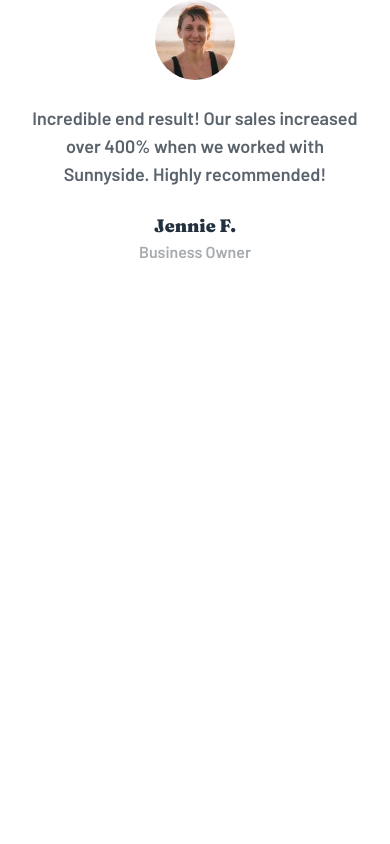
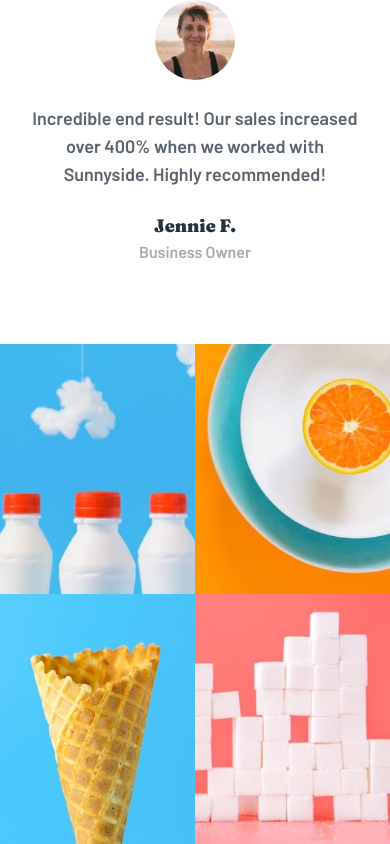
Before and after one commit to MaorBezalel/landing-pages, a React (Vite) app: page /sunnyside in a window 390 px wide. Shown: the part 4128-4972 px from the top of the page. Before the commit the page ends 4472 px from the top, so only its background shows below. Built offline with nearby package versions, Linux system fonts and the light colour scheme.

Commit message:
chore: Update image gallery responsiveness for different viewports

```diff
--- a/src/pages/sunnyside/Sunnyside.page.tsx
+++ b/src/pages/sunnyside/Sunnyside.page.tsx
@@ -436,15 +436,40 @@ export default function SunnysidePage() {
                     </div>
                 </section>
 
-                {/* <section
-                    id="images"
-                    className="grid w-full grid-cols-[repeat(4,1fr)] gap-0"
+                <section
+                    id="image-gallery"
+                    className="grid w-full grid-cols-[repeat(4,1fr)] gap-0
+                    tablet-sm:grid-cols-2 tablet-sm:grid-rows-2"
                 >
-                    <div className="h-[600px] bg-[url('@/assets/sunnyside/images/desktop/image-gallery-milkbottles.jpg')] bg-cover bg-center bg-no-repeat" />
-                    <div className="h-[600px] bg-[url('@/assets/sunnyside/images/desktop/image-gallery-orange.jpg')] bg-cover bg-center bg-no-repeat" />
-                    <div className="h-[600px] bg-[url('@/assets/sunnyside/images/desktop/image-gallery-cone.jpg')] bg-cover bg-center bg-no-repeat" />
-                    <div className="h-[600px] bg-[url('@/assets/sunnyside/images/desktop/image-gallery-sugarcubes.jpg')] bg-cover bg-center bg-no-repeat" />
-                </section> */}
+                    <div
+                        className="h-[600px] bg-[url('@/assets/sunnyside/images/desktop/image-gallery-milkbottles.jpg')] bg-cover bg-center bg-no-repeat
+                        tablet-lg:h-[400px]
+                        tablet-md:h-[300px] tablet-md:bg-[url('@/assets/sunnyside/images/mobile/image-gallery-milkbottles.jpg')]
+                        tablet-sm:h-[250px]
+                        mobile-md:h-[200px]"
+                    />
+                    <div
+                        className="h-[600px] bg-[url('@/assets/sunnyside/images/desktop/image-gallery-orange.jpg')] bg-cover bg-center bg-no-repeat
+                        tablet-lg:h-[400px]
+                        tablet-md:h-[300px] tablet-md:bg-[url('@/assets/sunnyside/images/mobile/image-gallery-orange.jpg')]
+                        tablet-sm:h-[250px]
+                        mobile-md:h-[200px]"
+                    />
+                    <div
+                        className="h-[600px] bg-[url('@/assets/sunnyside/images/desktop/image-gallery-cone.jpg')] bg-cover bg-center bg-no-repeat
+                        tablet-lg:h-[400px]
+                        tablet-md:h-[300px] tablet-md:bg-[url('@/assets/sunnyside/images/mobile/image-gallery-cone.jpg')]
+                        tablet-sm:h-[250px]
+                        mobile-md:h-[200px]"
+                    />
+                    <div
+                        className="h-[600px] bg-[url('@/assets/sunnyside/images/desktop/image-gallery-sugar-cubes.jpg')] bg-cover bg-center bg-no-repeat
+                        tablet-lg:h-[400px]
+                        tablet-md:h-[300px] tablet-md:bg-[url('@/assets/sunnyside/images/mobile/image-gallery-sugar-cubes.jpg')]
+                        tablet-sm:h-[250px]
+                        mobile-md:h-[200px]"
+                    />
+                </section>
             </main>
 
             {/* <footer className="flex flex-col items-center justify-center gap-20 bg-sunnyside-light-moderate-cyan p-20 text-center">
```
Also changed, not shown: src/assets/sunnyside/images/desktop/image-gallery-sugar-cubes.jpg (renamed from src/assets/sunnyside/images/desktop/image-gallery-sugarcubes.jpg).
